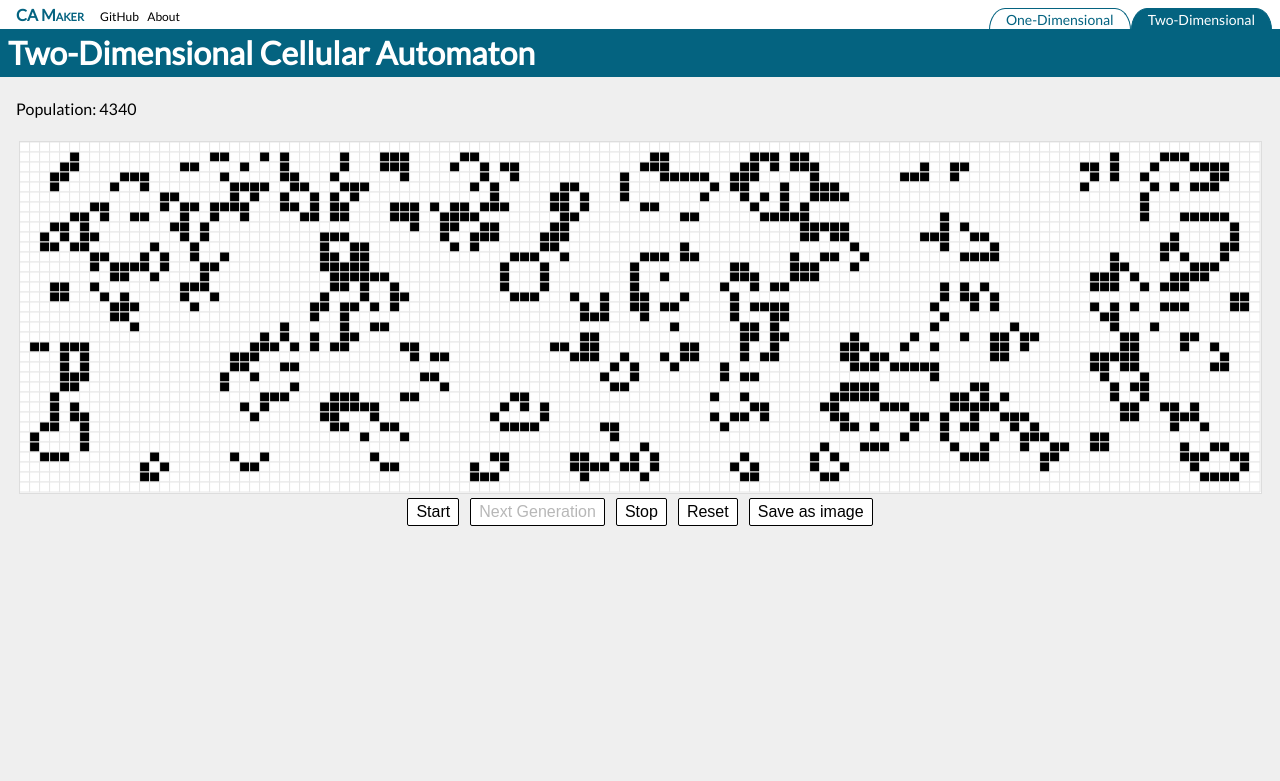
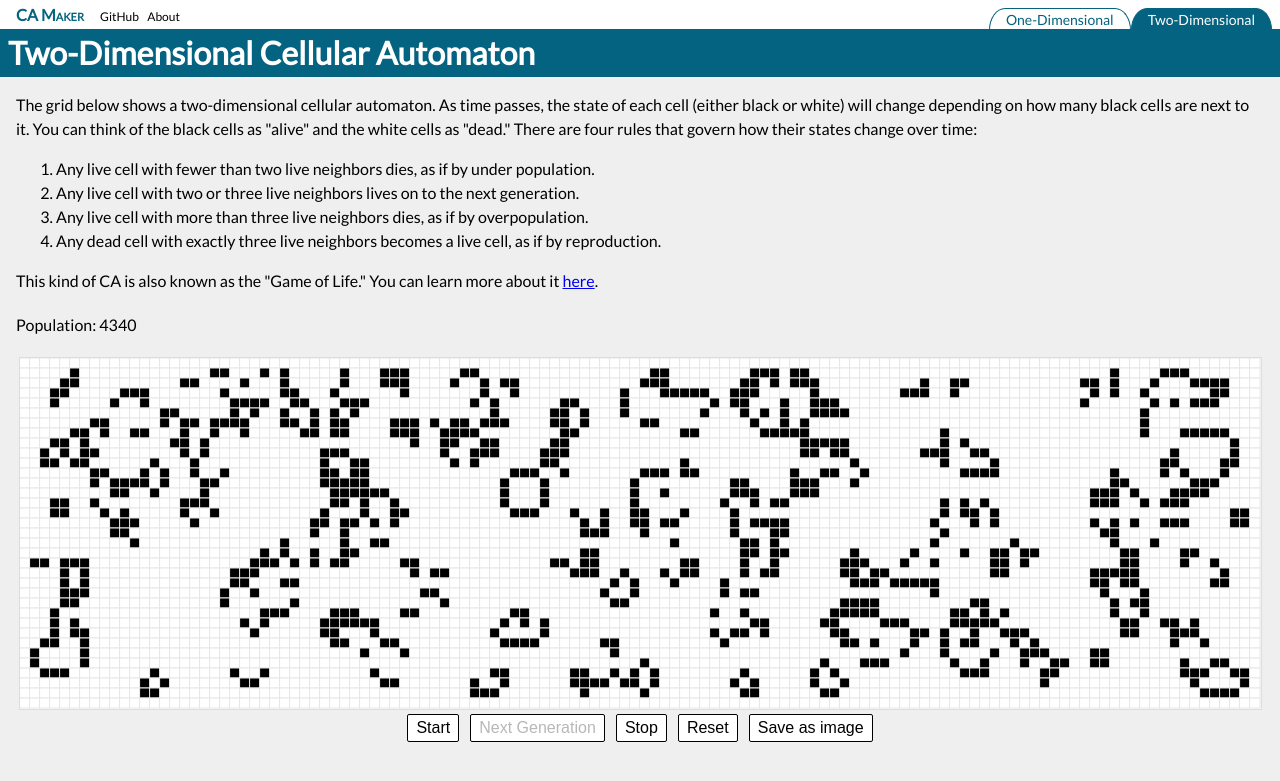
Before and after one commit to bmizepatterson/ca-maker, a Jekyll site: the page built from 2d.html, in a window 1280 px wide. Shown: the top 781 px of the page. Built offline with Jekyll 4.4.1, drawn with Linux system fonts in a browser that asks for light colours; nearby versions of some CDN libraries.

Commit message:
Add explanation to the 2-D CA page.

```diff
--- a/2d.html
+++ b/2d.html
@@ -6,6 +6,14 @@ js: assets/js/ca2d.js
 onload: initDoc()
 ---
 
+<p>The grid below shows a two-dimensional cellular automaton. As time passes, the state of each cell (either black or white) will change depending on how many black cells are next to it. You can think of the black cells as "alive" and the white cells as "dead." There are four rules that govern how their states change over time:<p>
+    <ol>
+        <li>Any live cell with fewer than two live neighbors dies, as if by under population.</li>
+        <li>Any live cell with two or three live neighbors lives on to the next generation.</li>
+        <li>Any live cell with more than three live neighbors dies, as if by overpopulation.</li>
+        <li>Any dead cell with exactly three live neighbors becomes a live cell, as if by reproduction.</li>
+    </ol>
+<p>This kind of CA is also known as the "Game of Life." You can learn more about it <a href="https://en.wikipedia.org/wiki/Conway's_Game_of_Life" target="_blank">here</a>.</p>
 <ul class="settings-group">
     <li>
         <span>Population: <span id="population"></span></span>
```
